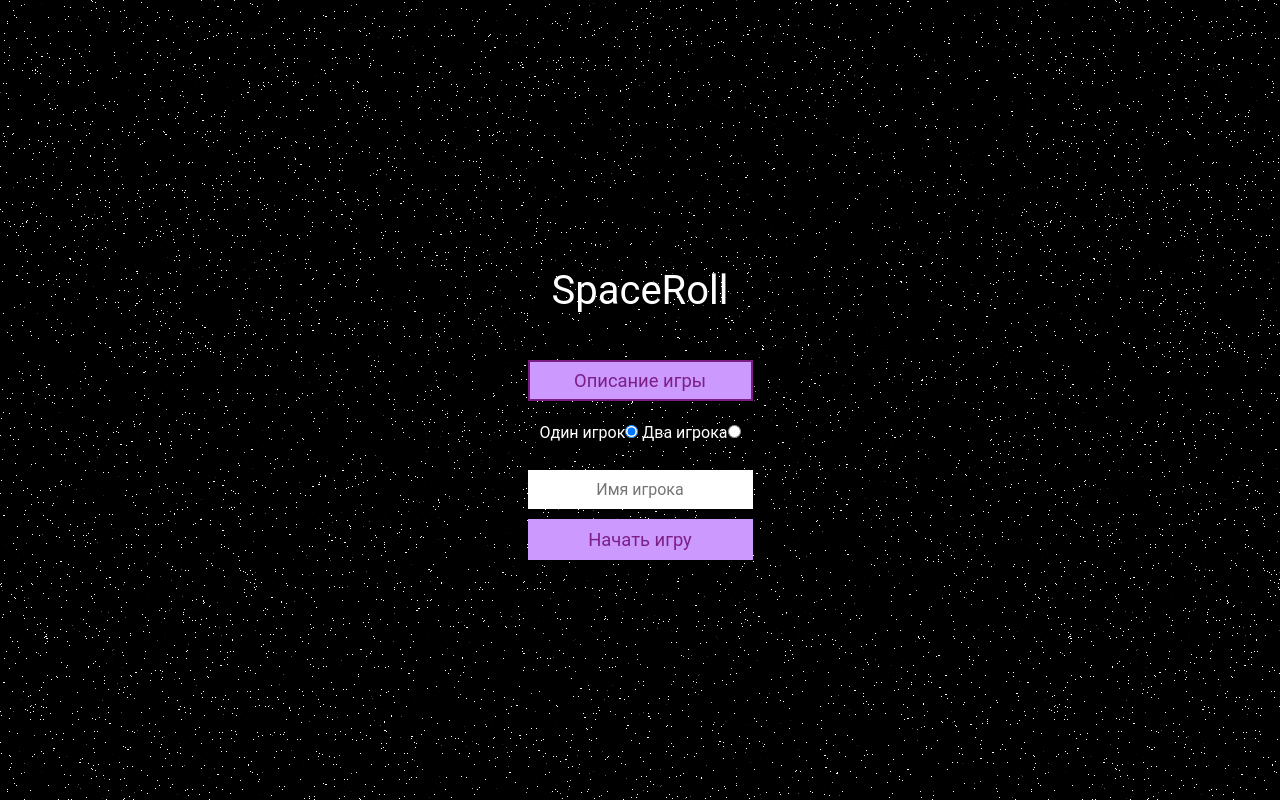
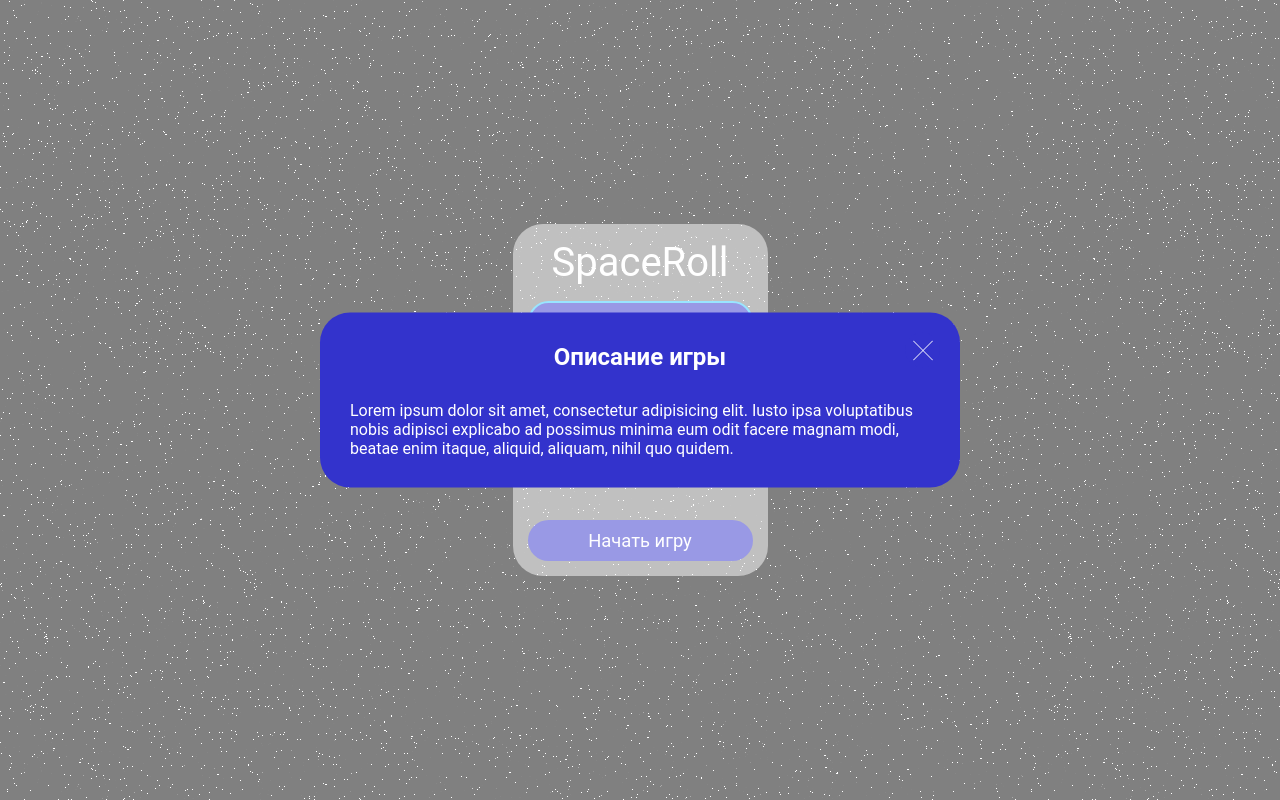
Before and after one commit to WebOtaku/spaceroll, a plain HTML site: page index.html in a window 1280 px wide. Both pictures are taken after a click on the button "Описание игры". Drawn offline with Linux system fonts and the light colour scheme.

Commit message:
Cosmetic changes to the start screen
Add description of the game and new stylization other controls

```diff
--- a/assets/css/main.css
+++ b/assets/css/main.css
@@ -1,7 +1,12 @@
 :root {
-    --color-before: rgba(204, 153, 255, 1);
-    --color-after: rgba(102, 0, 102, 0.8);
+    --color-before: rgba(51, 51, 204, 1);
+    --color-after: rgba(51, 204, 255, 1);
+    --text-color: #000;
+    --text-color-controls: #fff;
     --border-trans: border-color .25s ease-out;
+    --background-trans: background-color .25s ease-out;
+    --color-trans: color .25s ease-out;
+    --stroke-trans: stroke .25s ease-out;
     --stats-width: 150px;
 }
 
@@ -245,14 +250,23 @@ body {
     display: grid;
 }
 
+
+.game.game-start,
+.game.game-end {
+    align-content: center;
+}
+
 .start,
 .end {
-    grid-template-columns: repeat(8, 1fr);
-    grid-template-rows: 100px 50px 25px auto;
+    background-color: rgba(255, 255, 255, 0.5);
+    /* grid-template-columns: repeat(8, 1fr);
+    grid-template-rows: auto; */
     justify-items: center;
     align-items: center;
     align-content: center;
     grid-gap: 15px;
+    padding: 15px;
+    border-radius: 30px;
 }
 
 .title {
@@ -265,8 +279,9 @@ body {
     padding: 8px;
     font-size: 1.15rem;
     border: 2px solid var(--color-before);
+    border-radius: 30px;
     background-color: var(--color-before);
-    color: var(--color-after);
+    color: var(--color-text-controls);
     transition: var(--border-trans);
     font-family: Roboto, sans-serif;
     cursor: pointer;
@@ -282,6 +297,7 @@ body {
     width: 225px;
     padding: 8px;
     border: 2px solid #fff;
+    border-radius: 30px;
     font-size: 1rem;
     text-align: center;
     outline: none;
@@ -294,6 +310,58 @@ body {
     border-color: var(--color-after);
 }
 
+.label, .radio {
+    cursor: pointer;
+}
+
+[type="radio"]:checked,
+[type="radio"]:not(:checked) {
+    position: absolute;
+    left: -9999px;
+}
+[type="radio"]:checked + label,
+[type="radio"]:not(:checked) + label
+{
+    position: relative;
+    padding-left: 28px;
+    cursor: pointer;
+    line-height: 20px;
+    display: inline-block;
+    color: #fff;
+}
+[type="radio"]:checked + label:before,
+[type="radio"]:not(:checked) + label:before {
+    content: '';
+    position: absolute;
+    left: 0;
+    top: 0;
+    width: 18px;
+    height: 18px;
+    border: 2px solid var(--color-before);
+    border-radius: 100%;
+    background: #fff;
+}
+[type="radio"]:checked + label:after,
+[type="radio"]:not(:checked) + label:after {
+    content: '';
+    width: 12px;
+    height: 12px;
+    background: var(--color-before);
+    position: absolute;
+    top: 3px;
+    left: 3px;
+    border-radius: 100%;
+    transition: all 0.2s ease;
+}
+[type="radio"]:not(:checked) + label:after {
+    opacity: 0;
+    transform: scale(0);
+}
+[type="radio"]:checked + label:after {
+    opacity: 1;
+    transform: scale(1);
+}
+
 .form {
     display: none;
 }
@@ -301,6 +369,7 @@ body {
 .form.enable {
     display: flex;
     flex-direction: column;
+    justify-content: center;
 }
 
 .form > * {
@@ -315,6 +384,71 @@ body {
 .start .descr-button,
 .start .players-selector,
 .start .form {
-    grid-column-start: 3;
-    grid-column-end: 7;
+    /*grid-column-start: 3;
+    grid-column-end: 7;*/
 }
+
+.modal {
+    display: none;
+
+}
+
+.modal.enable {
+    display: block;
+    position: absolute;
+    top: 0;
+    left: 0;
+    height: 100vh;
+    width: 100vw;
+    background-color: rgba(255, 255, 255, 0.5);
+    z-index: 1000;
+}
+
+.modal__content {
+    position: absolute;
+    top: 50%;
+    left: 50%;
+    transform: translate(-50%, -50%);
+    display: flex;
+    flex-direction: column;
+    justify-content: center;
+    align-items: center;
+
+    max-width: 800px;
+    min-width: 250px;
+
+    background-color: var(--color-before);
+    color: #fff;
+    border-radius: 30px;
+    padding: 30px;
+}
+
+.button-modal-close {
+    position: absolute;
+    right: 20px;
+    top: 20px;
+    display: flex;
+    justify-content: center;
+    align-items: center;
+    width: 35px;
+    height: 35px;
+    border: none;
+    border-radius: 30px;
+    background-color: var(--color-before);
+    cursor: pointer;
+    outline: none;
+}
+
+.button-modal-close > svg {
+    stroke: white;
+    transition: var(--color-trans);
+}
+
+.button-modal-close:hover svg,
+.button-modal-close:focus svg {
+    stroke: black;
+}
+
+.modal__header {
+    margin-bottom: 15px;
+}
--- a/assets/js/main.js
+++ b/assets/js/main.js
@@ -197,6 +197,19 @@ class Game {
             this.keys.delete(e.keyCode);
         });
 
+        qs('#descr-button').addEventListener('click', (e) => {
+            qs('.modal').classList.add('enable');
+        });
+
+        qs('.modal').addEventListener('click', (e) => {
+            console.log(e.target);
+            if (e.target.classList.contains('modal'))
+                qs('.modal').classList.remove('enable');
+        });
+
+        qs('.button-modal-close').addEventListener('click', (e) => {
+            qs('.modal').classList.remove('enable');
+        });
 
         qsAll('.players-selector input').forEach((radio) => {
             radio.addEventListener('click', (e) => {
@@ -234,6 +247,7 @@ class Game {
 
     start() {
         qs('.start').classList.remove('enable');
+        qs('.game').classList.remove('game-start');
         qs('.field').classList.add('enable');
         qs('.stats').classList.add('enable');
 
--- a/index.html
+++ b/index.html
@@ -11,7 +11,7 @@
     <title>SpaceRoll</title>
 </head>
 <body class="body">
-    <div class="game">
+    <div class="game game-start">
         <div class="stats">
             <div class="stats__players">
                 <div class="stats__player stats__player_1 enable">
@@ -49,12 +49,19 @@
         <div class="start enable">
             <div class="title">SpaceRoll</div>
             <div class="descr-button"><button class="button" id="descr-button">Описание игры</button></div>
-            <div class="players-selector">
-                <label for="one-player">Один игрок<input type="radio" id="one-player" name="players-selector" value="1" checked></label>
-                <label for="two-player">Два игрока<input type="radio" id="two-player" name="players-selector" value="2"></label>
-            </div>
+            <form action="#" class="form enable players-selector">
+                <div class="form-control-group">
+                    <input type="radio" class="radio" name="select-player" id="one-player" name="players-selector" value="1" checked="true">
+                    <label for="one-player" class="label">Один игрок</label>
+                </div>
+                <div class="form-control-group">
+                    <input type="radio" class="radio" name="select-player" id="two-player" name="players-selector" value="2">
+                    <label for="two-player" class="label">Два игрока</label>
+                </div>
+            </form>
             <form action="#" class="form one-player-form enable">
-                <div></div><input type="text" class="input" id="nickname" placeholder="Имя игрока" minlength="3" maxlength="16">
+                <input type="text" class="input" id="nickname" placeholder="Имя игрока" minlength="3" maxlength="16">
+                <input type="text" class="input" style="visibility: hidden;">
                 <button type="button" class="button form-button start-button">Начать игру</button>
             </form>
             <form action="#" class="form two-player-form">
@@ -65,6 +72,24 @@
         </div>
 
         <div class="end"></div>
+
+
+    </div>
+
+    <div class="modal">
+        <div class="modal__content">
+            <button class="button-modal-close">
+                <svg width="20" height="20">
+                    <line x1="0" y1="0" x2="20" y2="20"/>
+                    <line x1="0" y1="20" x2="20" y2="0"/>
+                </svg>
+            </button>
+            <div class="modal__header"><h2 class="modal__header">Описание игры</h2></div>
+            <div class="modal__body">
+                Lorem ipsum dolor sit amet, consectetur adipisicing elit. Iusto ipsa voluptatibus nobis adipisci explicabo ad possimus minima eum odit facere magnam modi, beatae enim itaque, aliquid, aliquam, nihil quo quidem.
+            </div>
+        </div>
+        <!-- <div class="modal__footer"></div> -->
     </div>
 
     <script src="assets/js/main.js" defer></script>
```
